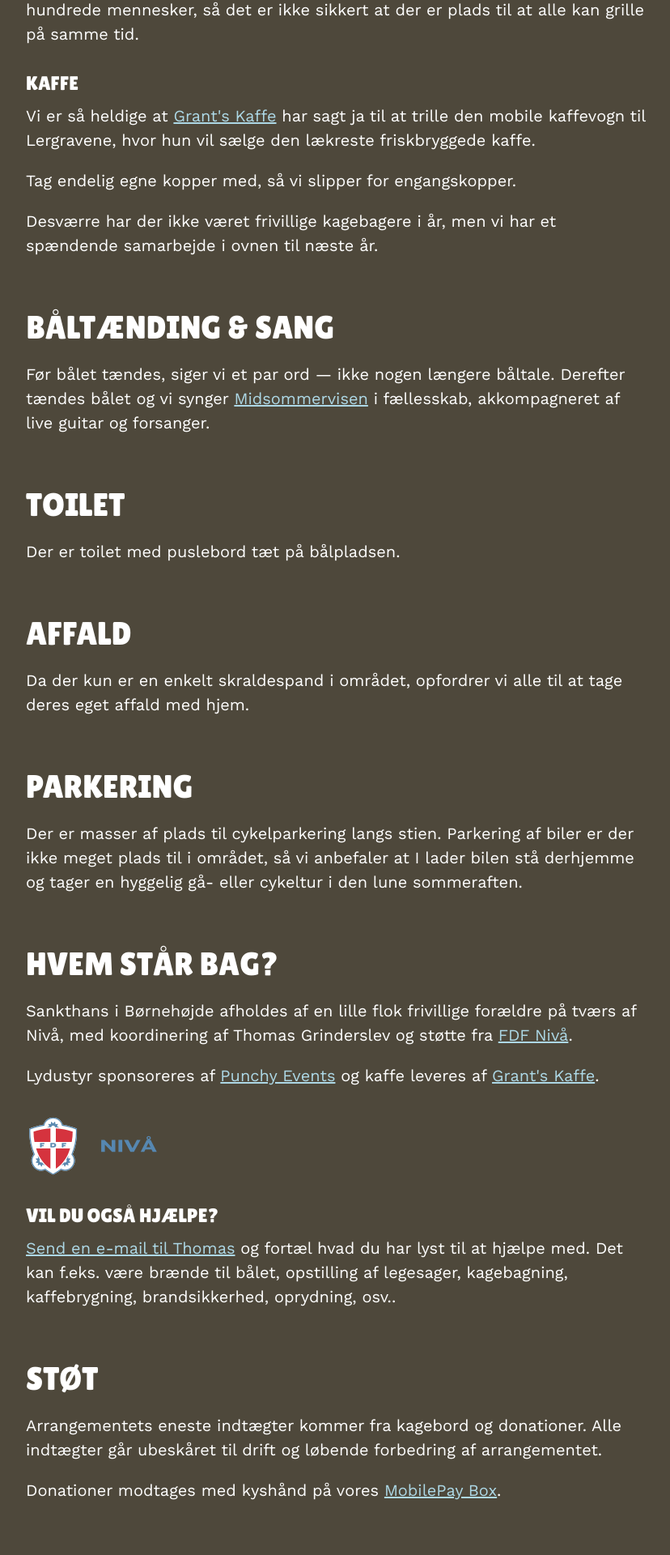
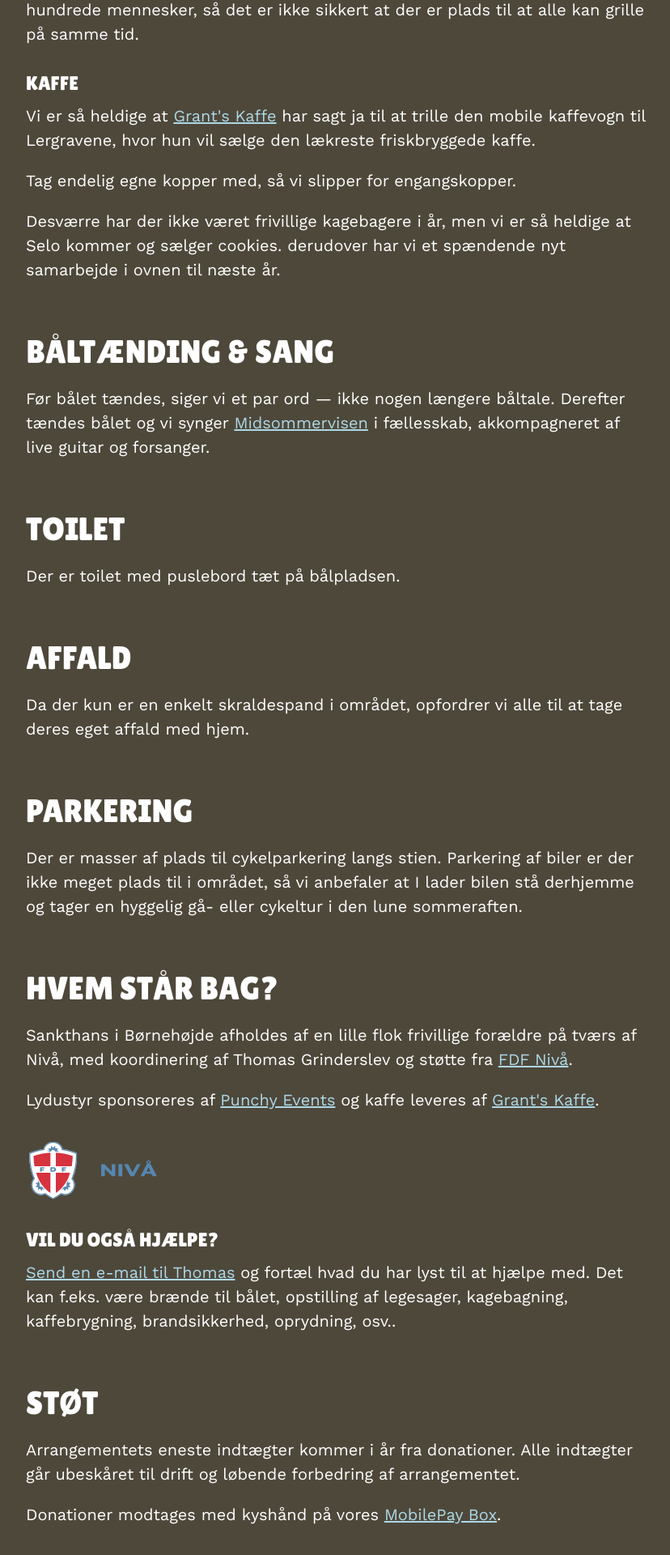
Before and after one commit to Znegl/sankthans-i-boernehoejde, a Vue app: page / in a window 1280 px wide. Shown: the part 1748-3668 px from the top of the page at 81% size, without its empty margins (224-1052 px from the left). Built offline with nearby package versions, Linux system fonts and the light colour scheme.

Commit message:
Opdateret tekst om kage og indtægter

```diff
--- a/src/App.vue
+++ b/src/App.vue
@@ -46,7 +46,7 @@ inject();
       <p>
         Tag endelig egne kopper med, så vi slipper for engangskopper. <!-- Donationer til kagebordet er også meget velkomne.
         Alle indtægter går til næste års arrangement. --></p>
-      <p>Desværre har der ikke været frivillige kagebagere i år, men vi har et spændende samarbejde i ovnen til næste år.</p>
+      <p>Desværre har der ikke været frivillige kagebagere i år, men vi er så heldige at Selo kommer og sælger cookies. derudover har vi et spændende nyt samarbejde i ovnen til næste år.</p>
     </section>
     <section class="text-section">
       <h2>Båltænding & sang</h2>
@@ -81,7 +81,7 @@ inject();
     </section>
     <section class="text-section">
       <h2>Støt</h2>
-      <p>Arrangementets eneste indtægter kommer fra kagebord og donationer. Alle indtægter går ubeskåret til drift og
+      <p>Arrangementets eneste indtægter kommer i år fra donationer. Alle indtægter går ubeskåret til drift og
         løbende forbedring af arrangementet.</p>
       <p>
         Donationer modtages med kyshånd på vores <a
```
